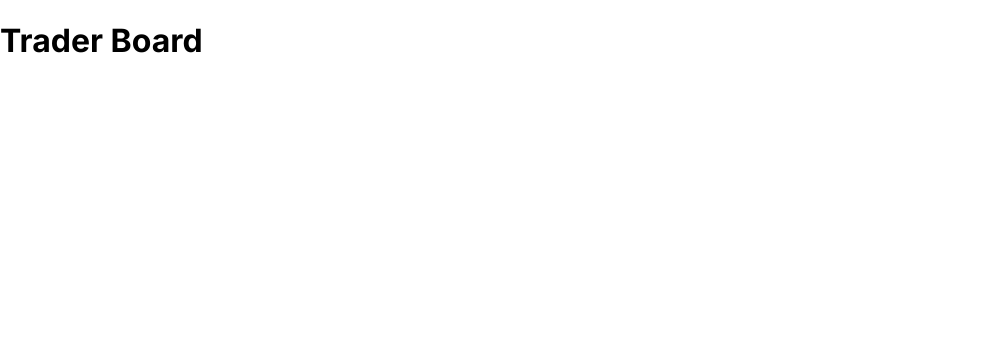
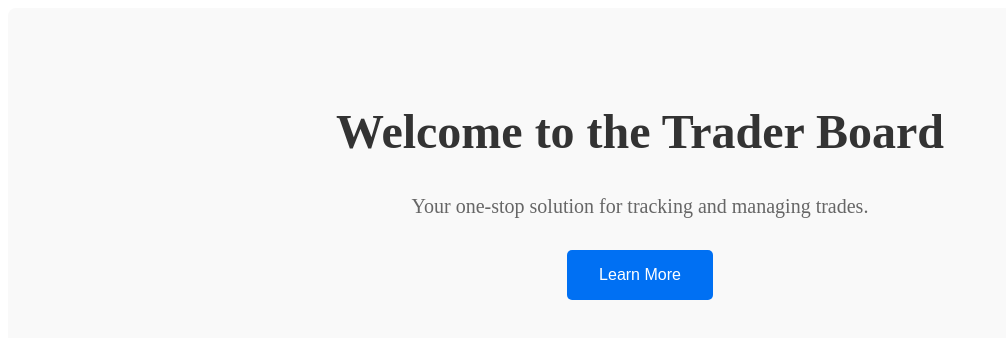
Before and after one commit to xenirio/trader-board, a Next.js app: page / in a window 1280 px wide. Shown: the top 338 px of the page, without its empty margins (0-1006 px from the left). Built offline with nearby package versions, Linux system fonts and the light colour scheme.

Commit message:
feat: integrate Hero component into main page

```diff
--- /dev/null
+++ b/app/page.tsx
@@ -0,0 +1,21 @@
+import Hero from '../components/Hero/Hero';
+
+const Home = () => {
+  const handleButtonClick = () => {
+    // In a real application, this would handle navigation or another action.
+    console.log("Hero button clicked!");
+  };
+
+  return (
+    <div>
+      <Hero
+        headline="Welcome to the Trader Board"
+        subtext="Your one-stop solution for tracking and managing trades."
+        buttonText="Learn More"
+        onButtonClick={handleButtonClick}
+      />
+    </div>
+  );
+};
+
+export default Home;
```
